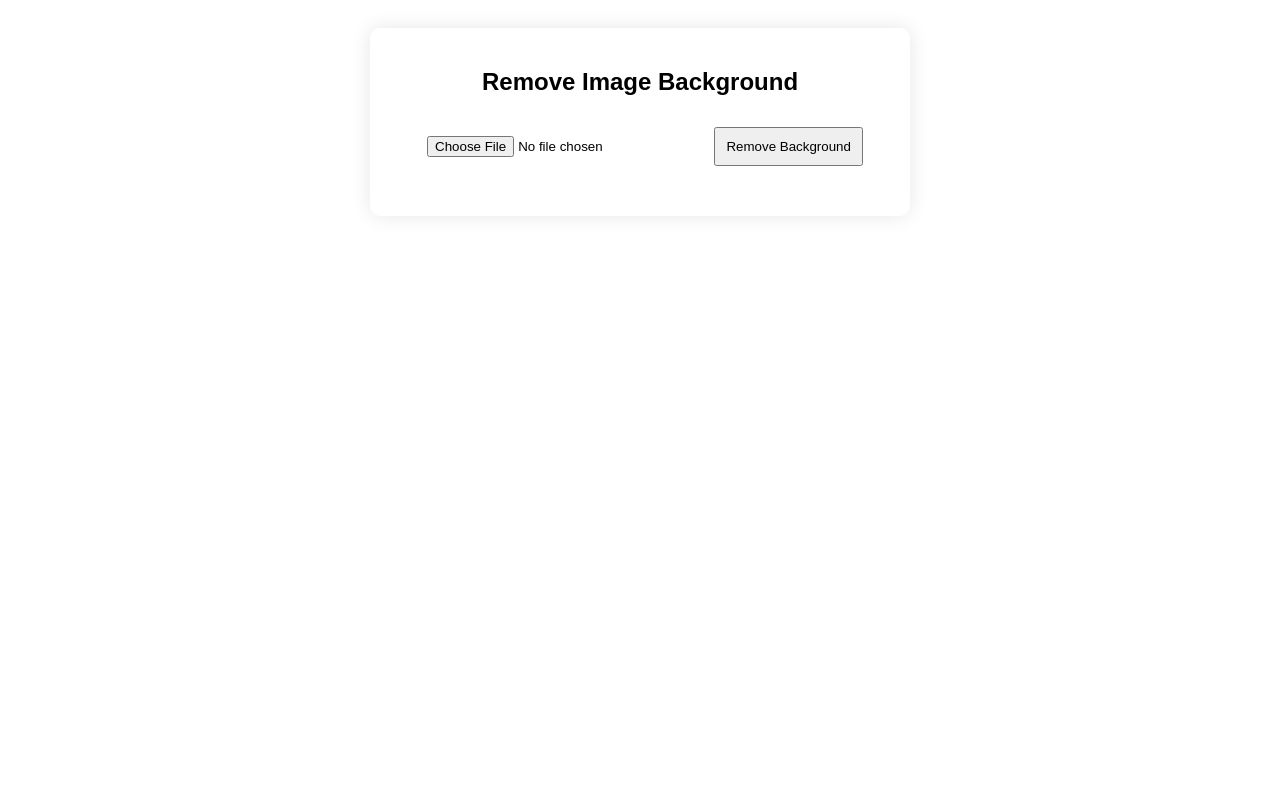
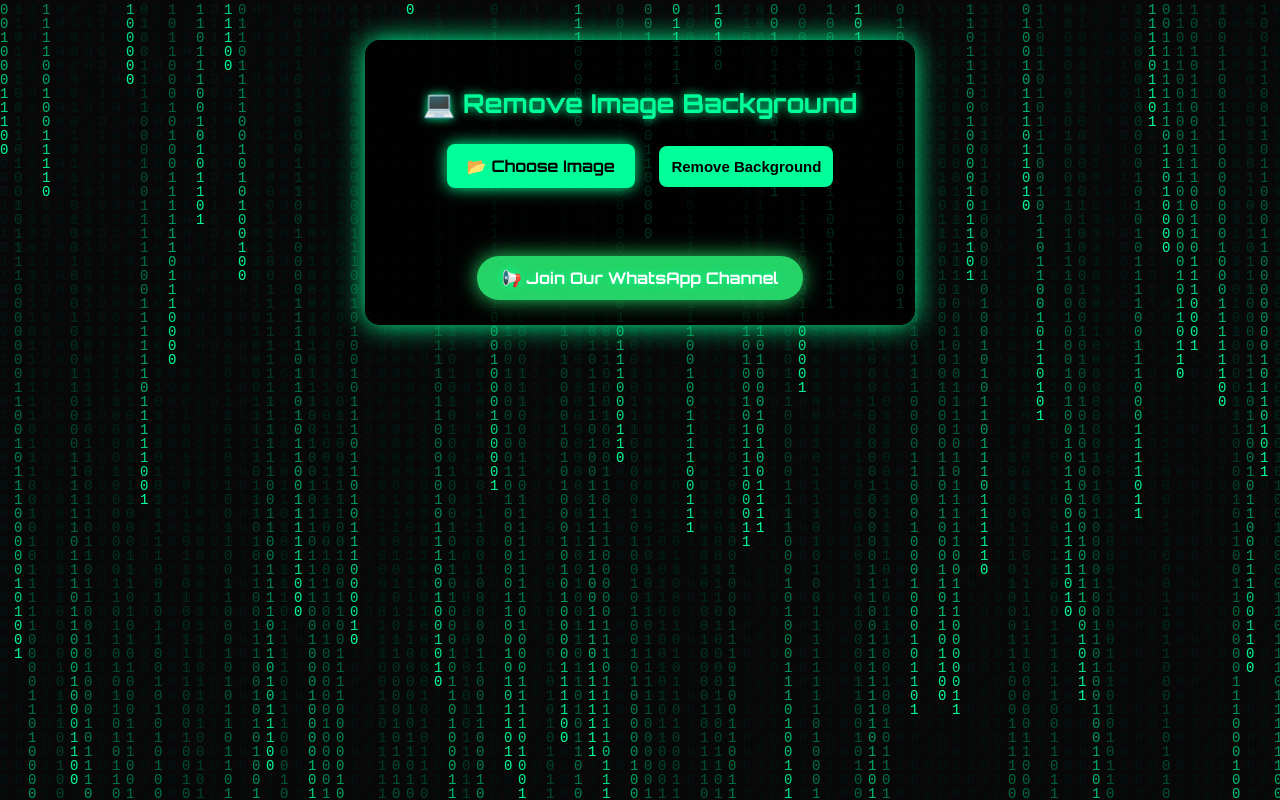
Before and after one commit to Riaz-123/Tekox, a plain HTML site: page bg/index.html in a window 1280 px wide. Drawn offline with Linux system fonts and the light colour scheme.

Commit message:
Update index.html

```diff
--- a/bg/index.html
+++ b/bg/index.html
@@ -5,51 +5,185 @@
   <meta name="viewport" content="width=device-width, initial-scale=1.0">
   <title>Image Background Remover</title>
   <style>
+    /* Matrix Hacking Background */
     body {
-            font-family: Arial, sans-serif;
-            text-align: center;
-            padding: 20px;
+      margin: 0;
+      padding: 0;
+      font-family: 'Orbitron', sans-serif;
+      overflow: hidden;
+      color: #00ff99;
+      text-shadow: 0 0 10px #00ff99;
     }
+
+    canvas {
+      position: fixed;
+      top: 0;
+      left: 0;
+      z-index: -1;
+    }
+
     .container {
       max-width: 500px;
-            padding: 20px;
-            border-radius: 10px;
-            box-shadow: 0 0 20px rgba(0, 0, 0, 0.1);
-            margin: auto;
+      padding: 25px;
+      border-radius: 15px;
+      background: rgba(0, 0, 0, 0.8);
+      box-shadow: 0 0 25px #00ff99;
+      margin: 40px auto;
+      text-align: center;
+      animation: glow 2s infinite alternate;
     }
-        input, button {
+
+    @keyframes glow {
+      from { box-shadow: 0 0 15px #00ff99; }
+      to { box-shadow: 0 0 30px #00ff99; }
+    }
+
+    h2 {
+      font-size: 26px;
+      margin-bottom: 15px;
+    }
+
+    button {
       margin: 10px;
-            padding: 10px;
+      padding: 12px;
+      border: none;
+      border-radius: 8px;
+      outline: none;
+      font-size: 15px;
+      background: #00ff99;
+      color: black;
+      font-weight: bold;
+      cursor: pointer;
+      transition: 0.3s;
     }
+
+    button:hover {
+      background: black;
+      color: #00ff99;
+      border: 1px solid #00ff99;
+    }
+
     img {
       max-width: 100%;
-            margin-top: 10px;
+      margin-top: 15px;
       display: none;
+      border-radius: 12px;
+      box-shadow: 0 0 20px #00ff99;
     }
+
     #downloadButton {
       display: none;
-            background-color: #28a745;
+      margin-top: 15px;
+      background: #00ff99;
+      color: black;
+      font-weight: bold;
+      text-decoration: none;
+      padding: 10px 20px;
+      border-radius: 8px;
+      transition: 0.3s;
+      box-shadow: 0 0 15px #00ff99;
+    }
+
+    #downloadButton:hover {
+      background: black;
+      color: #00ff99;
+      border: 1px solid #00ff99;
+      box-shadow: 0 0 25px #00ff99;
+    }
+
+    /* Custom File Upload Button */
+    .custom-file-upload {
+      display: inline-block;
+      margin: 10px;
+      padding: 12px 20px;
+      background: #00ff99;
+      color: black;
+      font-weight: bold;
+      border-radius: 8px;
+      cursor: pointer;
+      transition: 0.3s;
+      box-shadow: 0 0 15px #00ff99;
+    }
+
+    .custom-file-upload:hover {
+      background: black;
+      color: #00ff99;
+      border: 1px solid #00ff99;
+      box-shadow: 0 0 20px #00ff99;
+    }
+
+    /* WhatsApp Button */
+    .whatsapp-btn {
+      display: inline-block;
+      margin-top: 20px;
+      background: #25d366;
       color: white;
-            border: none;
-            padding: 10px;
-            cursor: pointer;
+      padding: 12px 25px;
+      border-radius: 25px;
+      font-weight: bold;
+      text-decoration: none;
+      box-shadow: 0 0 20px #25d366;
+      transition: 0.3s;
     }
-        #downloadButton:hover {
-            background-color: #218838;
+    .whatsapp-btn:hover {
+      background: #128c7e;
+      box-shadow: 0 0 25px #25d366;
     }
   </style>
+  <link href="https://fonts.googleapis.com/css2?family=Orbitron:wght@500;700&display=swap" rel="stylesheet">
 </head>
 <body>
+  <!-- Matrix Background -->
+  <canvas id="matrix"></canvas>
+
   <div class="container">
-        <h2>Remove Image Background</h2>
-        <input type="file" id="imageInput" accept="image/*">
+    <h2>💻 Remove Image Background</h2>
+
+    <!-- Custom File Upload -->
+    <label for="imageInput" class="custom-file-upload">📂 Choose Image</label>
+    <input type="file" id="imageInput" accept="image/*" hidden>
+
     <button onclick="removeBackground()">Remove Background</button>
     <h3 id="status"></h3>
     <img id="outputImage" alt="Processed Image">
-        <a id="downloadButton" download="background_removed.png">Download Image</a>
+    <a id="downloadButton" download="background_removed.png">⬇ Download Image</a>
+    <br>
+    <a href="https://whatsapp.com/channel/your-link" target="_blank" class="whatsapp-btn">📢 Join Our WhatsApp Channel</a>
   </div>
 
   <script>
+    // Matrix Effect
+    const canvas = document.getElementById("matrix");
+    const ctx = canvas.getContext("2d");
+
+    canvas.height = window.innerHeight;
+    canvas.width = window.innerWidth;
+
+    const letters = "01";
+    const fontSize = 14;
+    const columns = canvas.width / fontSize;
+
+    const drops = [];
+    for (let x = 0; x < columns; x++) drops[x] = 1;
+
+    function draw() {
+      ctx.fillStyle = "rgba(0, 0, 0, 0.05)";
+      ctx.fillRect(0, 0, canvas.width, canvas.height);
+
+      ctx.fillStyle = "#00ff99";
+      ctx.font = fontSize + "px monospace";
+
+      for (let i = 0; i < drops.length; i++) {
+        const text = letters.charAt(Math.floor(Math.random() * letters.length));
+        ctx.fillText(text, i * fontSize, drops[i] * fontSize);
+
+        if (drops[i] * fontSize > canvas.height && Math.random() > 0.975) drops[i] = 0;
+        drops[i]++;
+      }
+    }
+    setInterval(draw, 35);
+
+    // Remove.bg API Integration
     async function removeBackground() {
       const fileInput = document.getElementById("imageInput").files[0];
       if (!fileInput) {
@@ -80,19 +214,17 @@
         const blob = await response.blob();
         const imageUrl = URL.createObjectURL(blob);
 
-                // Display processed image
         const outputImage = document.getElementById("outputImage");
         outputImage.src = imageUrl;
         outputImage.style.display = "block";
 
-                // Enable download button
         const downloadButton = document.getElementById("downloadButton");
         downloadButton.href = imageUrl;
         downloadButton.style.display = "inline-block";
 
-                document.getElementById("status").innerText = "Background removed successfully!";
+        document.getElementById("status").innerText = "✅ Background removed successfully!";
       } catch (error) {
-                document.getElementById("status").innerText = "Error: " + error.message;
+        document.getElementById("status").innerText = "❌ Error: " + error.message;
       }
     }
   </script>
```
Lines whose indentation alone changed are shown as unchanged.
